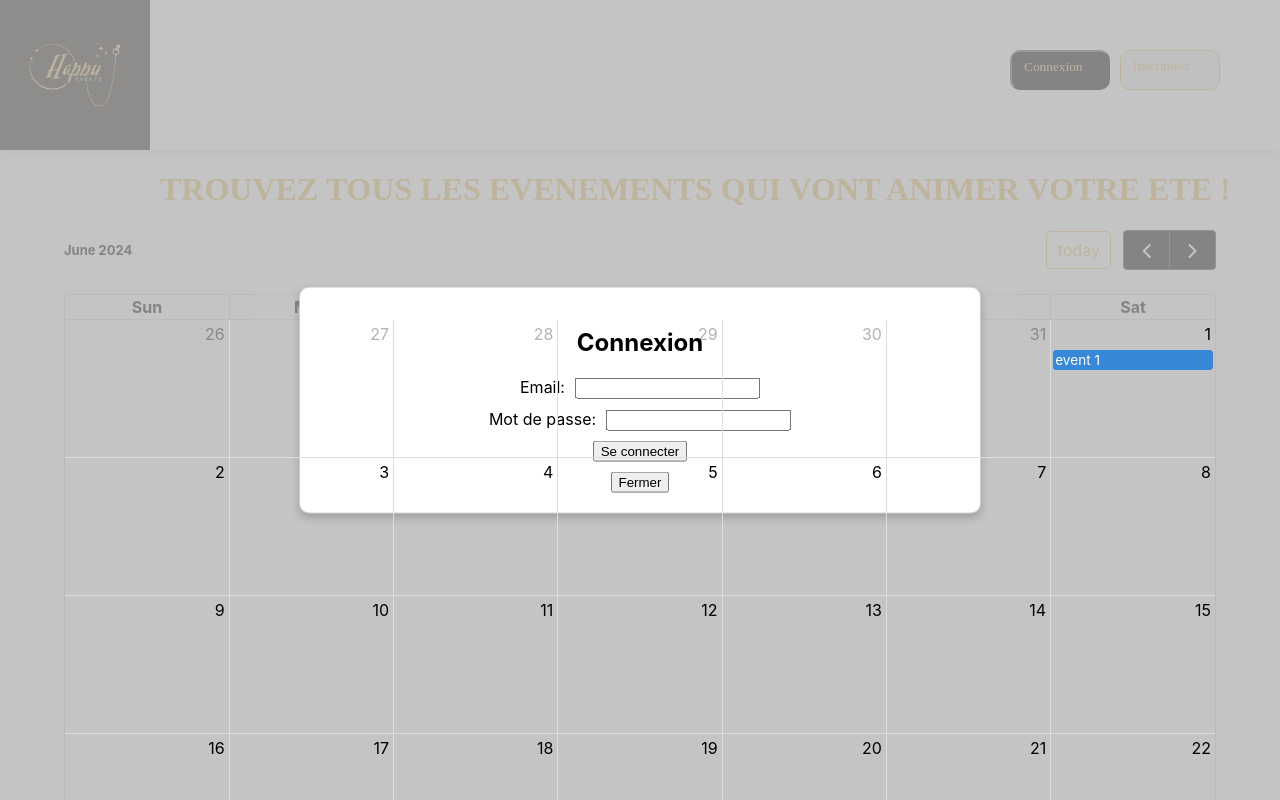
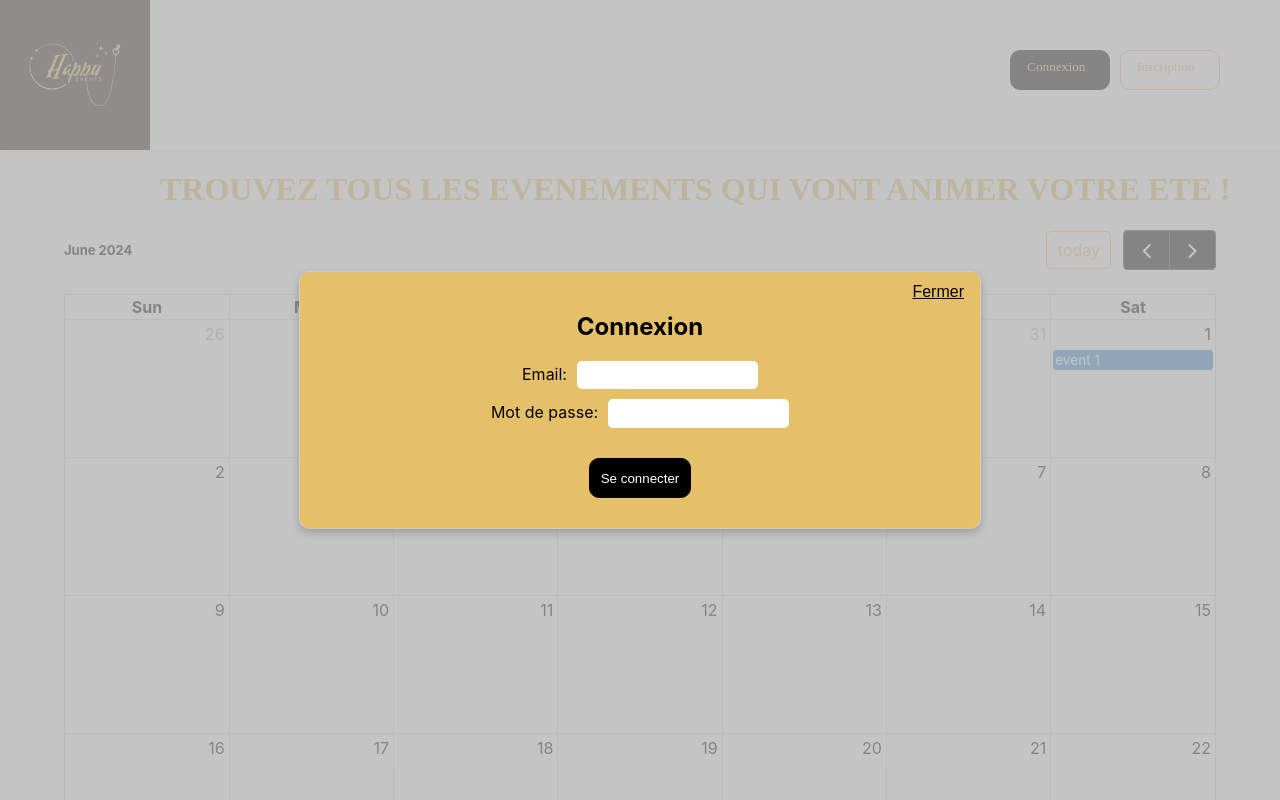
Before and after one commit to ynov-module-m2-full-stack/frontend, a React (Create React App) app: page / in a window 1280 px wide. Both pictures are taken after a click on the button "Connexion". Shown: the top 800 px of the page. Built offline with nearby package versions, Linux system fonts and the light colour scheme.

Commit message:
styled modal

```diff
--- a/src/components/InscriptionModal/InscriptionModal.js
+++ b/src/components/InscriptionModal/InscriptionModal.js
@@ -20,6 +20,7 @@ const customStyles = {
   },
   overlay: {
     backgroundColor: 'rgba(0, 0, 0, 0.75)',
+    zIndex: 1
   },
 };
 
@@ -45,9 +46,9 @@ const InscriptionModal = ({ isOpen, onRequestClose }) => {
           <label htmlFor="password" style={{ marginRight: '10px' }}>Mot de passe:</label>
           <input type="password" id="password" name="password" required />
         </div>
-        <button type="submit" style={{ marginBottom: '10px' }}>S'inscrire</button>
+        <button className="log-button" type="submit" style={{ marginBottom: '10px' }}>S'inscrire</button>
       </form>
-      <button onClick={onRequestClose}>Fermer</button>
+      <button className="close-button" onClick={onRequestClose}>Fermer</button>
     </Modal>
   );
 };
--- /dev/null
+++ b/src/components/LoginModal/LoginModal.css
@@ -0,0 +1,28 @@
+.close-button {
+    position: absolute;
+    top: 10px;
+    right: 10px;
+    background-color: transparent;
+    border: none;
+    cursor: pointer;
+    font-size: 16px;
+    color: #000;
+    text-decoration: underline;
+  }
+
+
+.log-button{
+    background-color: black;
+    color: white;
+    height: 3em;
+    border: 1px solid black;
+    border-radius: 10px;
+    margin-top: 20px;
+    padding: 11px;
+}
+
+input{
+    height: 2em;
+  border-radius: 5px;
+  border: 1px;
+}
--- a/src/components/LoginModal/LoginModal.js
+++ b/src/components/LoginModal/LoginModal.js
@@ -1,5 +1,6 @@
 import React from 'react';
 import Modal from 'react-modal';
+import './LoginModal.css';
 
 const customStyles = {
   content: {
@@ -20,6 +21,7 @@ const customStyles = {
   },
   overlay: {
     backgroundColor: 'rgba(0, 0, 0, 0.75)',
+    zIndex: 1
   },
 };
 
@@ -41,9 +43,9 @@ const LoginModal = ({ isOpen, onRequestClose }) => {
           <label htmlFor="password" style={{ marginRight: '10px' }}>Mot de passe:</label>
           <input type="password" id="password" name="password" required />
         </div>
-        <button type="submit" style={{ marginBottom: '10px' }}>Se connecter</button>
+        <button className="log-button" type="submit" style={{ marginBottom: '10px' }}>Se connecter</button>
       </form>
-      <button onClick={onRequestClose}>Fermer</button>
+      <button className="close-button" onClick={onRequestClose}>Fermer</button>
     </Modal>
   );
 };
--- a/src/components/NavBar/NavBar.css
+++ b/src/components/NavBar/NavBar.css
@@ -30,8 +30,8 @@ nav{
     font-family: cursive;
   color:#e6c068;
 text-decoration: none;
-padding: 7px;
-padding-left: 12px;}
+padding: 8px;
+padding-left: 16px;}
 
 .log .log1 {
     background-color: black;
@@ -41,11 +41,14 @@ padding-left: 12px;}
     margin-right: 10px;
     display: flex;
     text-align: center;
+    border: 1px solid black;
+  cursor: pointer;
 }
 
 .ReactModal__Content{
    width: 50%;
   margin: auto;
+  background-color: #e6c068 !important;
 }
 
 .ReactModal__Overlay{
@@ -60,4 +63,6 @@ background-color: rgba(176, 176, 176, 0.75) !important;
     display: flex;
     text-align: center;
     border: 1px solid #e6c068;
+    background-color: white;
+    cursor: pointer;
 }
```
